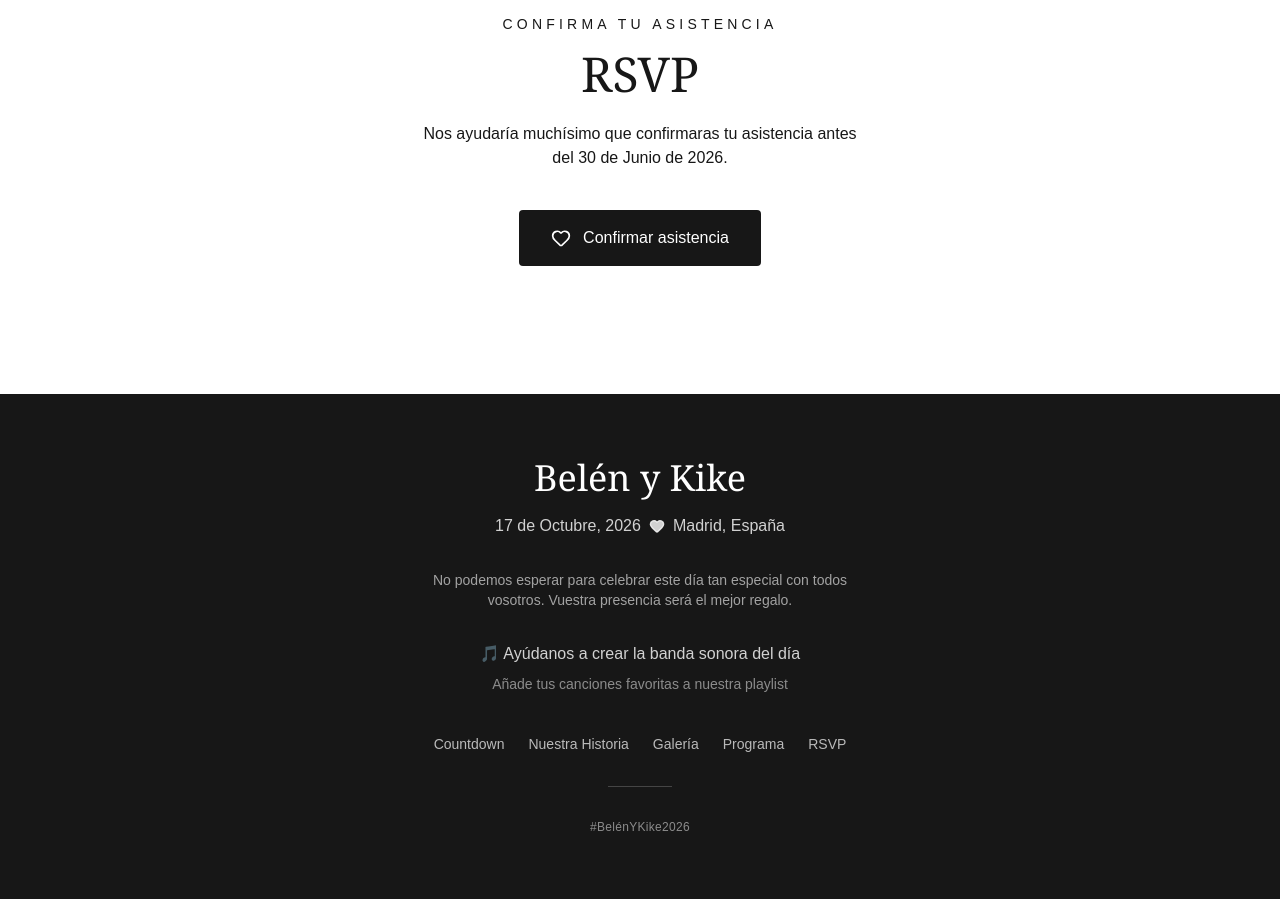
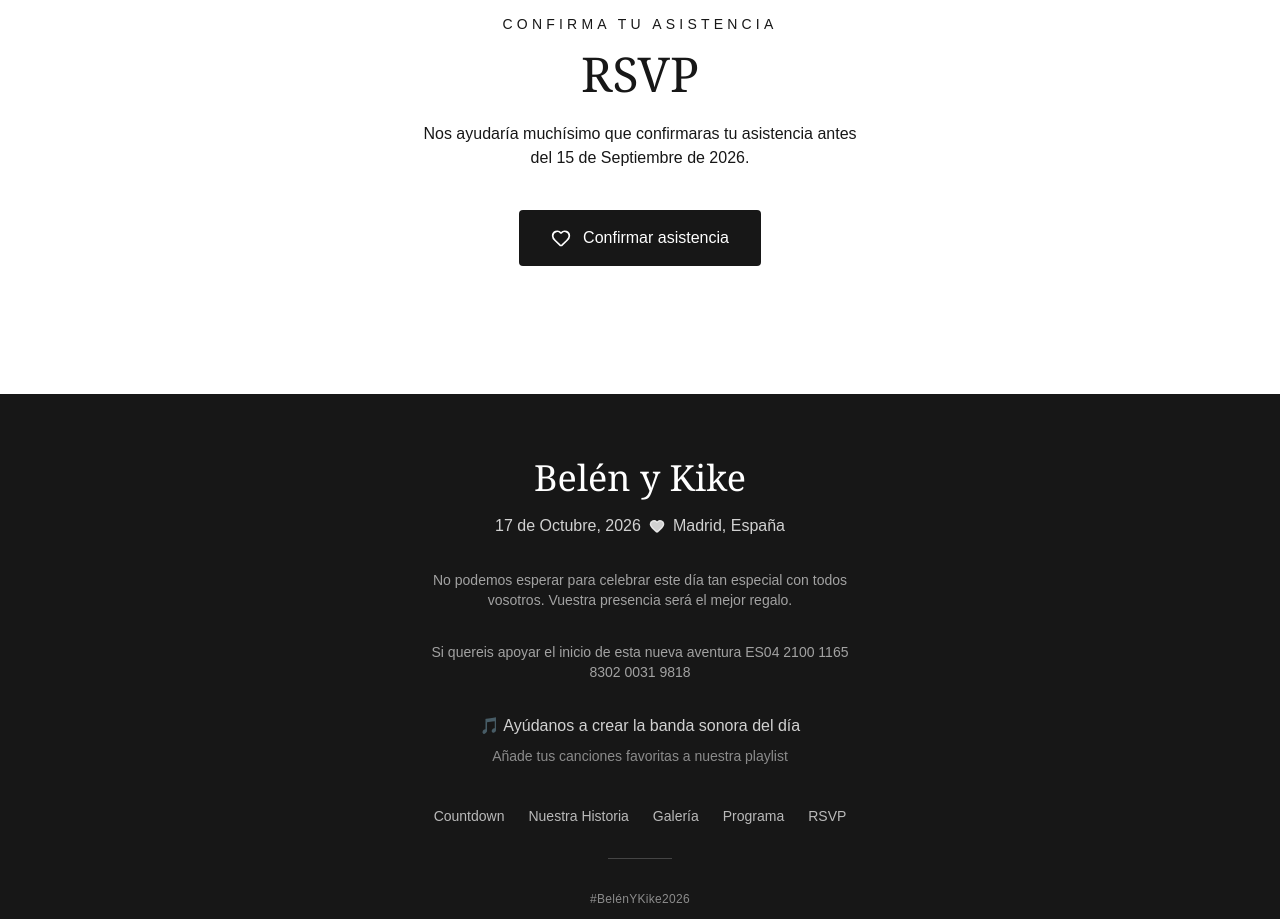
Before and after one commit to HTorres1/WebBoda, a Next.js app: page / in a window 1280 px wide. Shown: the part 5840-6759 px from the top of the page. Built offline with nearby package versions, Linux system fonts and the light colour scheme.

Commit message:
Fix fecha RSVP + numero de cuenta

```diff
--- a/components/wedding/footer.tsx
+++ b/components/wedding/footer.tsx
@@ -26,6 +26,11 @@ export function Footer() {
           <p className="text-background/60 text-sm max-w-md mx-auto mb-8">
             No podemos esperar para celebrar este día tan especial con todos
             vosotros. Vuestra presencia será el mejor regalo.
+          </p>
+
+          <p className="text-background/60 text-sm max-w-md mx-auto mb-8">
+            Si quereis apoyar el inicio de esta nueva aventura
+            ES04 2100 1165 8302 0031 9818
           </p>
 
           <div className="mb-10">
--- a/components/wedding/rsvp-section.tsx
+++ b/components/wedding/rsvp-section.tsx
@@ -36,7 +36,7 @@ export function RsvpSection() {
           className="text-muted-foreground mb-10 max-w-md mx-auto"
         >
           Nos ayudaría muchísimo que confirmaras tu asistencia antes del
-          30 de Junio de 2026.
+          15 de Septiembre de 2026.
         </motion.p>
 
         <motion.a
```
